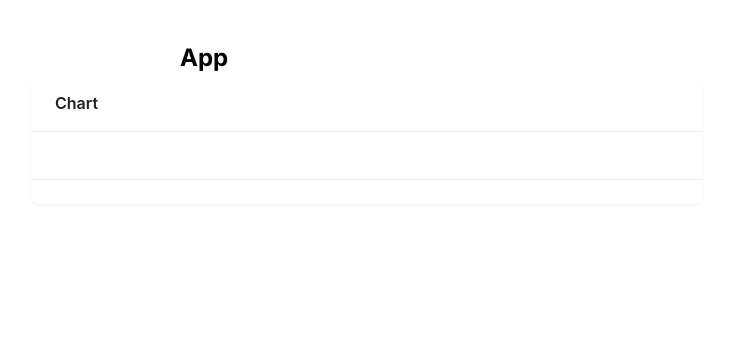
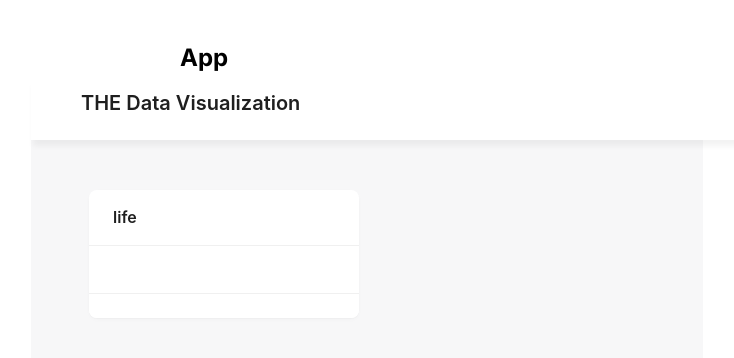
Before and after one commit to ibnbayo/visual, a Next.js app: page / in a window 1280 px wide. Shown: the top 358 px of the page, without its empty margins (273-1007 px from the left). Built offline with nearby package versions, Linux system fonts and the light colour scheme.

Commit message:
Add Canvas layout

```diff
--- /dev/null
+++ b/app/canvas/layout.tsx
@@ -0,0 +1,31 @@
+'use client';
+
+import { Layout, Typography } from 'antd';
+
+import styles from './styles.module.css';
+
+const { Title } = Typography;
+
+const { Header, Content } = Layout;
+
+interface Props {
+  children: React.ReactNode;
+}
+
+
+export default function CanvasLayout({ children }: Props) {
+
+  return (
+    <Layout>
+      <Header className={styles.header}>
+        <Title level={4}>THE Data Visualization</Title>
+      </Header>
+
+      <Content className={styles.content}>
+        {children}
+      </Content>
+
+    </Layout>
+  );
+
+}
--- /dev/null
+++ b/app/canvas/page.tsx
@@ -0,0 +1,34 @@
+'use client';
+
+import { Col, Row } from 'antd';
+
+
+import Card from '../components/card/card';
+import CanvasLayout from './layout';
+
+
+const CanvasPage: React.FC= () => {
+
+
+  return (
+    <CanvasLayout>
+
+      <Row gutter={[16, 12]} style={{ width: '100%', maxWidth: '1200px' }}>
+
+
+
+        <Col xs={24} lg={12} >
+
+          <Card title={'life'} >
+
+          </Card>
+
+        </Col>
+
+
+      </Row>
+    </CanvasLayout>
+  );
+};
+
+export default CanvasPage;
--- /dev/null
+++ b/app/canvas/styles.module.css
@@ -0,0 +1,30 @@
+.header {
+  height: 64px;
+  width: 100%;
+  position: fixed;
+  display: flex;
+  flex-direction: row;
+  align-items: center;
+  justify-content: flex-start;
+  background-color: white;
+  box-shadow: 0 8px 6px -2px rgba(0, 0, 0, 0.05);
+}
+
+.content {
+  min-height: calc(100vh - 64px);
+  width: 100%;
+  margin-top: 64px;
+  padding: 50px;
+  background-color: #f7f7f8;
+  display: flex;
+  align-items: flex-start;
+  justify-content: center;
+}
+
+.container {
+  display: flex;
+  align-items: flex-start;
+  justify-content: center;
+  width: 100%;
+  height: 100%;
+}
--- /dev/null
+++ b/app/components/card/card.module.css
@@ -0,0 +1,9 @@
+.card :global(.ant-card-head-title) {
+  font-weight: bold;
+}
+
+.chart {
+  width: 100%;
+  min-height: 200px;
+  margin-top: 50px;
+}
--- a/app/page.tsx
+++ b/app/page.tsx
@@ -1,6 +1,6 @@
-import Card from './components/card/card';
+// import Card from './components/card/card';
 
-
+import CanvasPage from './canvas/page'
 
 export default function Home() {
   return (
@@ -11,7 +11,8 @@ export default function Home() {
       >
         App
       </h1>
-      <Card title={`Chart`}/>
+      <CanvasPage />
+      {/* <Card title={`Chart`}/> */}
 
     </main>
   )
```
